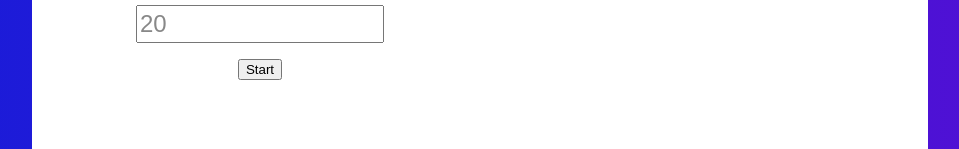
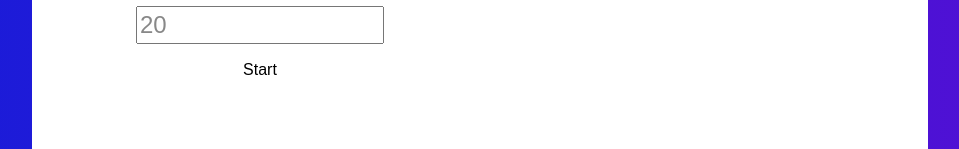
Before and after one commit to ArthurDeveloper/pomodoro-clock, an Angular app: page / in a window 1280 px wide. Shown: the part 500-649 px from the top of the page, without its empty margins (160-1119 px from the left). Built offline with nearby package versions, Linux system fonts and the light colour scheme.

Commit message:
feat: Stylized start clock button

```diff
--- a/src/app/clock-form/clock-form.component.scss
+++ b/src/app/clock-form/clock-form.component.scss
@@ -38,7 +38,32 @@ input[type="number"] {
 }
 
 button[type="submit"] {
+	position: relative;
 	margin-top: 0.5rem;
+	padding: 0.2rem auto 0.2rem auto;
+	font-size: 1rem;
+	background: transparent;
+	border: none;
+	&:after {
+		display: inline-block;
+		content: '';
+		background: linear-gradient(90deg, #141dd9 50%, #570fd4);;
+		width: 0;
+		height: 0.2rem;
+		position: absolute;
+		top: 100%;
+		left: 50%;
+		transition: 100ms ease all;
+	}
+
+	&:hover {
+		cursor: pointer;
+
+		&:after {
+			width: 100%;
+			left: 0;
+		}
+	}
 }
 
 @keyframes error-shake {
--- a/src/app/clock/clock.component.html
+++ b/src/app/clock/clock.component.html
@@ -1,3 +1,3 @@
-<div class="clock">
+<aside class="clock">
 	00:00
-</div>
+</aside>
```
